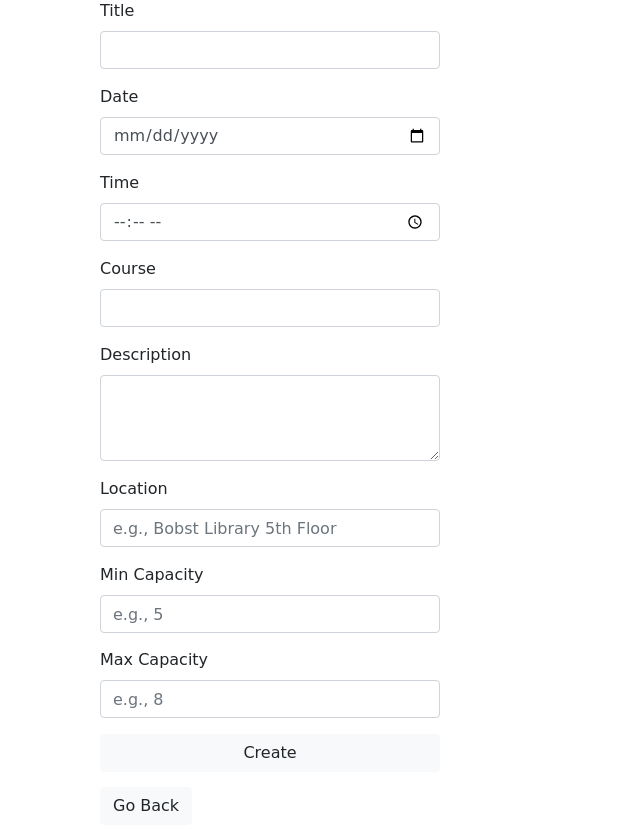
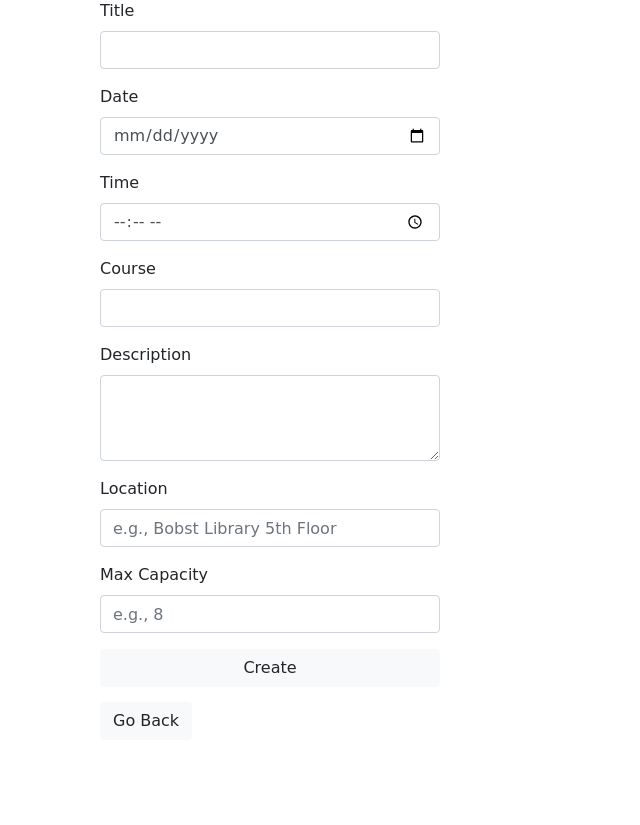
Before and after one commit to peanutoil/StudyBuddies, a Flask app: page /create in a window 1280 px wide. Shown: the part 217-1042 px from the top of the page, without its empty margins (0-640 px from the left). After the commit the page ends 943 px from the top, so only its background shows below. Run offline with Flask 2, Linux system fonts and the light colour scheme; some libraries are stand-ins or nearby versions; some web fonts are replaced.

Commit message:
fixed the all posts...

```diff
--- a/main.py
+++ b/main.py
@@ -76,24 +76,31 @@ def home():
     if request.method == "GET":
         myPostsQuery = {'user': session['info']['email']}
         signUpQuery = {'signups': {'$in': [ session['info']['email'] ]}}
-        allQuery = { '$and': [
-            { '$nor': [ myPostsQuery ] },
-            { '$nor': [ signUpQuery ] }
-        ] }
+        #allQuery = { '$and': [
+        #    { '$nor': [ myPostsQuery ] },
+        #    { '$nor': [ signUpQuery ] }
+        #] }
 
         # all except mine and my sign ups
-        allPosts = mongo.db.posts.find(allQuery).sort('time', -1)
+        # allPosts = mongo.db.posts.find(allQuery).sort('time', -1)
+        allPosts = list(mongo.db.posts.find().sort('time', -1))
+        myPosts = list(mongo.db.posts.find(myPostsQuery).sort('time', -1))
+        mySignUps = list(mongo.db.posts.find(signUpQuery).sort('time', -1))
+
         openPosts = []
 
         for post in allPosts:
-            if post['max-capacity'] < len(post['signups']):
-                openPosts.append(post)
+            if post in myPosts:
+                continue
+            if post in mySignUps:
+                continue
+            if int(post["max-capacity"]) < len(post["signups"]):
+                continue
+            openPosts.append(post)
 
         # only mine
-        myPosts = mongo.db.posts.find(myPostsQuery).sort('time', -1)
 
         # only others that I've signed up for
-        mySignUps = mongo.db.posts.find(signUpQuery).sort('time', -1)
 
         return render_template("home.html", allPosts=openPosts, myPosts=myPosts, mySignUps=mySignUps)
 
@@ -151,7 +158,6 @@ def create():
             subject = request.form["subject"]
             location = request.form["location"]
             description = request.form["description"]
-            minimum = request.form["minimum"]
             maximum = request.form["maximum"]
             signups = []
 
@@ -165,7 +171,6 @@ def create():
             "user": session["info"]["email"],
             "name": session["info"]["firstName"] + " "+ session["info"]["lastName"],
             "time": datetime.utcnow(),
-            "min-capacity": minimum,
             "max-capacity": maximum,
             "signups": signups
         }
--- a/templates/create.html
+++ b/templates/create.html
@@ -54,8 +54,6 @@ Create a study group
             </div>
             <!--get these two on the same line later-->
             <div class="mb-3">
-                <label class="form-label">Min Capacity</label>
-                <input type="text" class="form-control" name="minimum" placeholder="e.g., 5" required />
                 <label class="form-label">Max Capacity</label>
                 <input type="text" class="form-control" name="maximum" placeholder="e.g., 8" required />
             </div>
--- a/templates/home.html
+++ b/templates/home.html
@@ -52,6 +52,7 @@ Home
                 <div class="card-body">
                     <h2 class="card-title">{{signUp["subject"]}}: {{signUp["title"]}}</h2>
                     <p class="card-text">{{signUp["description"]}}</p>
+                    <p class="card-text">Max Capacity: {{signUp["max-capacity"]}}</p>
                     <h5 class="card-title">{{signUp["location"]}}, {{signUp["studytime"]|format_time}}, {{signUp["date"]|format_date}}</h5>
                     <p class="card-text">Posted by {{signUp["name"]}}</p>
                     <a href="/optout/{{signUp['_id']}}" class="btn btn-danger">Not going</a>
```
